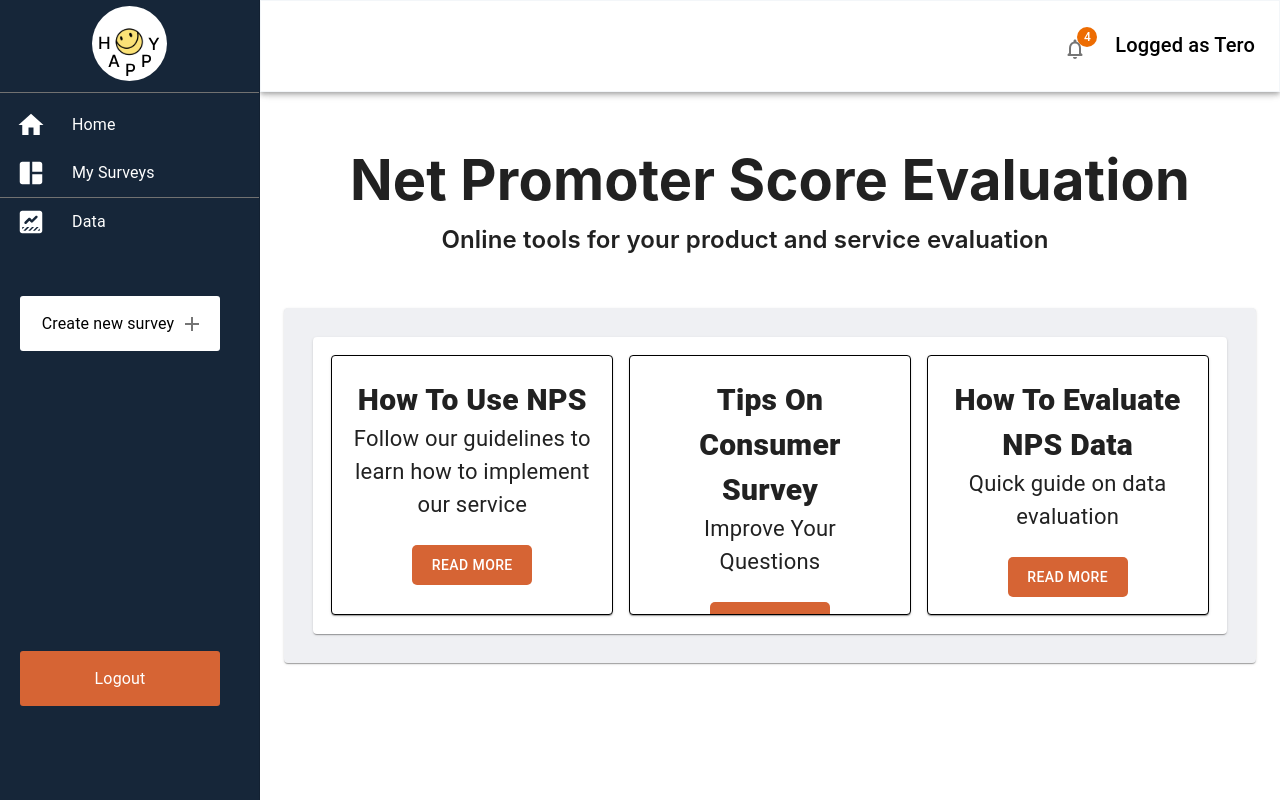
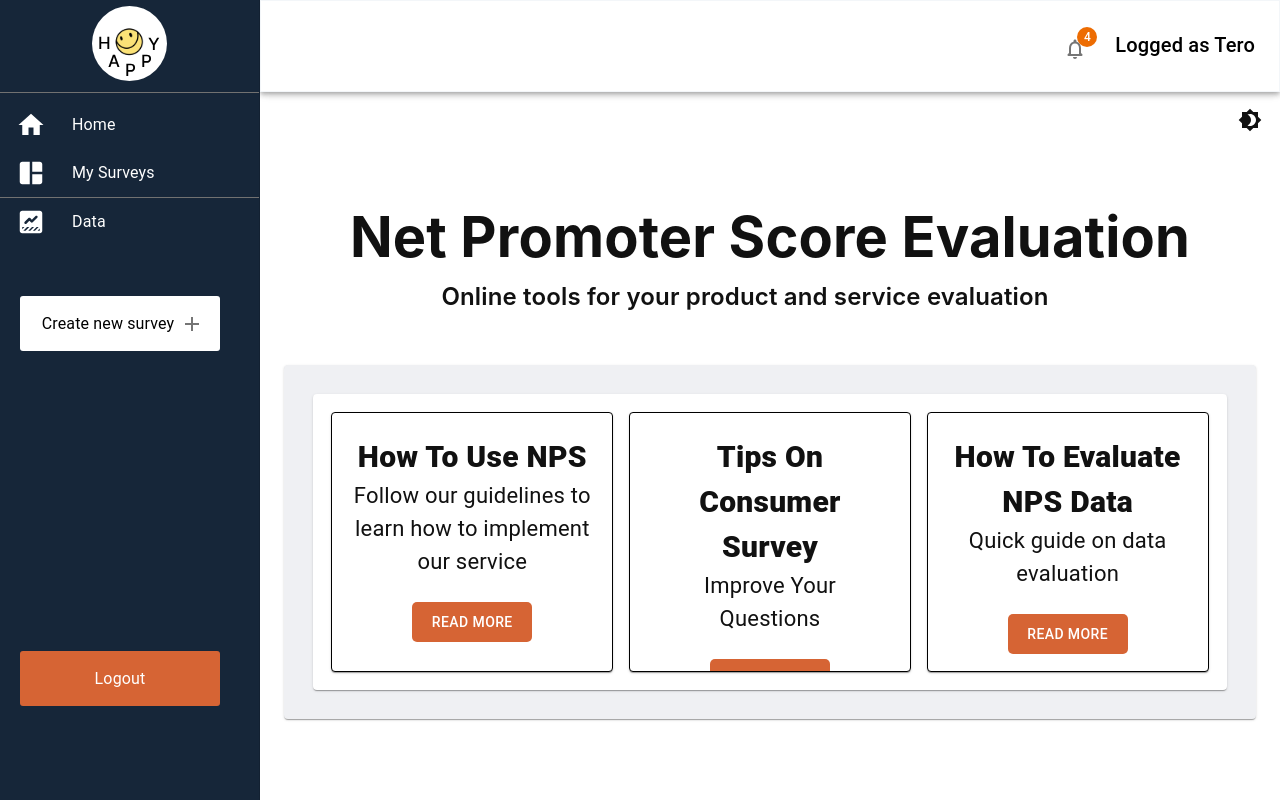
Before and after one commit to Termanty/PS-Dashboard, a React (Create React App) app: page / in a window 1280 px wide. Built offline with nearby package versions, Linux system fonts and the light colour scheme.

Commit message:
Creates light and dark mode, new folder theme

```diff
--- a/src/App.js
+++ b/src/App.js
@@ -3,6 +3,20 @@ import { BrowserRouter as Router, Routes, Route } from "react-router-dom";
 import Login from "./components/pages/Login";
 import SignUp from "./components/pages/SignUp";
 
+//
+import { useSelector, useDispatch } from "react-redux";
+import { ThemeProvider } from "@mui/material/styles";
+import { Paper} from "@mui/material";
+import Brightness4Icon from '@mui/icons-material/Brightness4';
+import Brightness7Icon from '@mui/icons-material/Brightness7';
+import IconButton from '@mui/material/IconButton';
+import { darkTheme, lightTheme } from "./components/LeftBar/Leftbar.style";
+import { toggleTheme } from "./store/theme/themeSlice";
+
+
+
+
+//
 const Home = lazy(() => import("./components/pages/Home"));
 const MySurveys = lazy(() => import("./components/pages/MySurveys"));
 const Layout = lazy(() => import("./components/Layout"));
@@ -13,8 +27,43 @@ const Data = lazy(() => import("./components/pages/Data"));
 
 
 function App() {
+  const theme = useSelector((state) => state.theme);
+
+  const dispatch = useDispatch();
+  const ToggleSwitch = () => {
+    return (
+      <div
+        style={{
+          position: "absolute",
+          top: "100px",
+          right: "10px",
+        }}
+      >
+
+      {theme.darkTheme}
+      <IconButton sx={{ ml: 1 }} onClick={() => dispatch(toggleTheme())} color="inherit">
+        {theme.darkTheme === 'dark' ? <Brightness7Icon /> : <Brightness4Icon />}
+      </IconButton>
+      </div>
+    );
+  };
+
   return (
-    <div className="app">
+
+    <ThemeProvider theme={theme.darkTheme ? darkTheme : lightTheme}>
+      <Paper
+        style={{
+          minHeight: "100vh",
+         width:'100%',
+          borderRadius: "0",
+          display: "flex",
+          flexDirection: "column",
+          alignItems: "center",
+          justifyContent: "center",
+        }}
+      >
+        <ToggleSwitch />
+
       <Router>
         <Suspense fallback={<div>Loading...</div>}>
           <Layout>
@@ -30,7 +79,9 @@ function App() {
           </Layout>
         </Suspense>
       </Router>
-    </div>
+
+    </Paper>
+    </ThemeProvider>
   );
 }
 
--- a/src/components/LeftBar/Leftbar.style.js
+++ b/src/components/LeftBar/Leftbar.style.js
@@ -1,4 +1,5 @@
 import { makeStyles } from "@mui/styles";
+import { createTheme } from "@mui/material";
 
 export const leftbarStyle = makeStyles({
   addButton: {
@@ -21,3 +22,27 @@ export const leftbarStyle = makeStyles({
     overflow: "scoll"
   }
 });
+
+export const lightTheme = createTheme({
+  palette: {
+    mode: "light",
+    background: {
+      paper: "#ffffff",
+    },
+    text: {
+      primary: "#111111",
+    },
+  },
+});
+
+export const darkTheme = createTheme({
+  palette: {
+    mode: "dark",
+    background: {
+      paper: "#222",
+    },
+    text: {
+      primary: "#fff",
+    },
+  },
+});
--- a/src/store/index.js
+++ b/src/store/index.js
@@ -2,11 +2,15 @@ import { configureStore } from "@reduxjs/toolkit";
 import userReducer from "./user/reducer";
 import surveyReducer from "./surveys/reducer";
 import responsesReducer from "./responses/reducer";
+import theme from "./theme/themeSlice";
+// import MyApp from "../components/LeftBar/LightDark"
 
 export const store = configureStore({
   reducer: {
     user: userReducer,
     surveys: surveyReducer,
     responses: responsesReducer,
+    theme,
+
   },
 });
--- /dev/null
+++ b/src/store/theme/themeSlice.js
@@ -0,0 +1,17 @@
+import { createSlice } from "@reduxjs/toolkit";
+
+export const themeSlice = createSlice({
+  name: "theme",
+  initialState: {
+    darkTheme: false,
+  },
+  reducers: {
+    toggleTheme: (state) => {
+      state.darkTheme = !state.darkTheme;
+    },
+  },
+});
+
+export const { toggleTheme } = themeSlice.actions;
+
+export default themeSlice.reducer;
```
